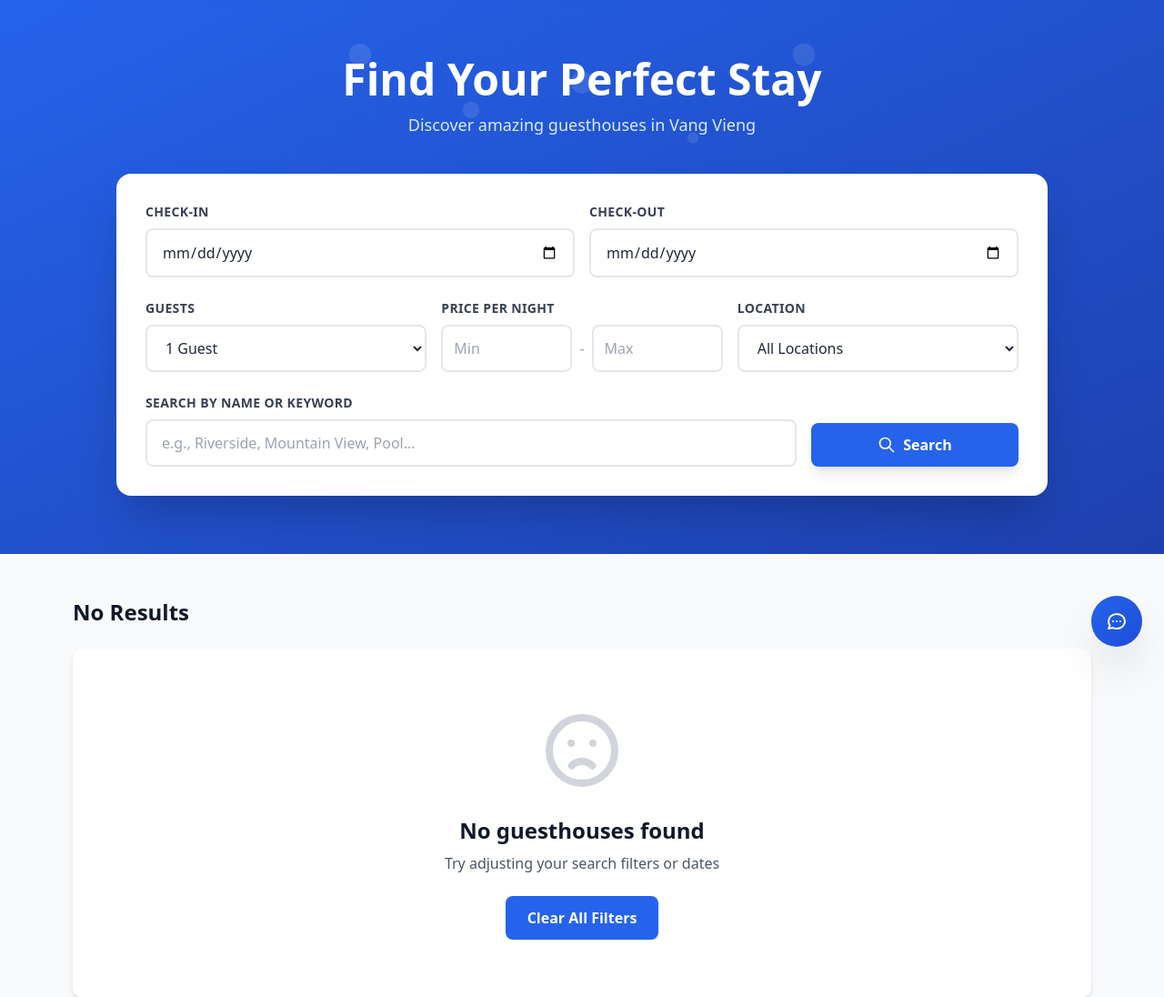
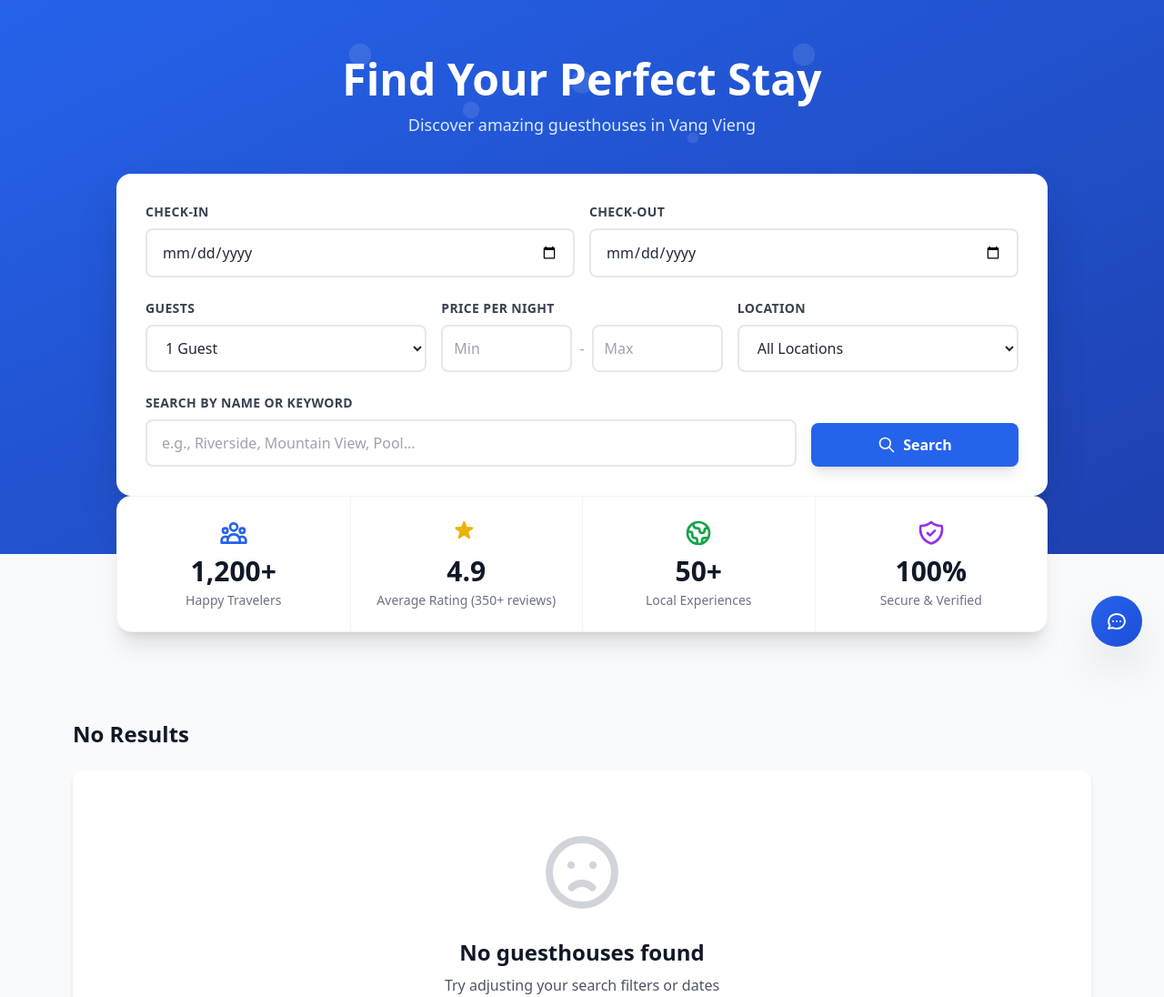
Before and after one commit to Tawom/vangviengstay, a Django app: page / in a window 1280 px wide. Shown: the part 65-1161 px from the top of the page at 91% size. Run offline with Django 5.2, Linux system fonts and the light colour scheme; data comes from the database, SQL or seed files in the repository; data that the repository does not hold is empty; some libraries are stand-ins or nearby versions.

Commit message:
feat: add social proof stats bar to homepage template

```diff
--- a/guesthouse/templates/guesthouse/guesthouse_list.html
+++ b/guesthouse/templates/guesthouse/guesthouse_list.html
@@ -157,6 +157,59 @@
     </div>
 </div>
 
+<!-- ========================================== -->
+<!-- ✅ SOCIAL PROOF STATS BAR (NEWLY ADDED)    -->
+<!-- ========================================== -->
+<div class="bg-white shadow-xl rounded-2xl max-w-5xl mx-auto -mt-16 relative z-20 border border-gray-100 mb-12">
+    <div class="grid grid-cols-2 md:grid-cols-4 divide-x divide-gray-100">
+
+        <!-- Stat 1: Happy Travelers -->
+        <div class="p-6 text-center">
+            <div class="flex items-center justify-center mb-2">
+                <svg class="w-8 h-8 text-blue-600" fill="none" stroke="currentColor" viewBox="0 0 24 24">
+                    <path stroke-linecap="round" stroke-linejoin="round" stroke-width="2" d="M17 20h5v-2a3 3 0 00-5.356-1.857M17 20H7m10 0v-2c0-.656-.126-1.283-.356-1.857M7 20H2v-2a3 3 0 015.356-1.857M7 20v-2c0-.656.126-1.283.356-1.857m0 0a5.002 5.002 0 019.288 0M15 7a3 3 0 11-6 0 3 3 0 016 0zm6 3a2 2 0 11-4 0 2 2 0 014 0zM7 10a2 2 0 11-4 0 2 2 0 014 0z"></path>
+                </svg>
+            </div>
+            <p class="text-3xl font-bold text-gray-900">{{ total_travelers|default:"1,200" }}+</p>
+            <p class="text-sm text-gray-500 font-medium mt-1">Happy Travelers</p>
+        </div>
+
+        <!-- Stat 2: Average Rating -->
+        <div class="p-6 text-center">
+            <div class="flex items-center justify-center mb-2">
+                <svg class="w-8 h-8 text-yellow-500" fill="currentColor" viewBox="0 0 24 24">
+                    <path d="M9.049 2.927c.3-.921 1.603-.921 1.902 0l1.07 3.292a1 1 0 00.95.69h3.462c.969 0 1.371 1.24.588 1.81l-2.8 2.034a1 1 0 00-.364 1.118l1.07 3.292c.3.921-.755 1.688-1.54 1.118l-2.8-2.034a1 1 0 00-1.175 0l-2.8 2.034c-.784.57-1.838-.197-1.539-1.118l1.07-3.292a1 1 0 00-.364-1.118L2.98 8.72c-.783-.57-.38-1.81.588-1.81h3.461a1 1 0 00.951-.69l1.07-3.292z"></path>
+                </svg>
+            </div>
+            <p class="text-3xl font-bold text-gray-900">{{ overall_rating|default:"4.9" }}</p>
+            <p class="text-sm text-gray-500 font-medium mt-1">Average Rating ({{ total_reviews|default:"350" }}+ reviews)</p>
+        </div>
+
+        <!-- Stat 3: Local Experiences -->
+        <div class="p-6 text-center">
+            <div class="flex items-center justify-center mb-2">
+                <svg class="w-8 h-8 text-green-600" fill="none" stroke="currentColor" viewBox="0 0 24 24">
+                    <path stroke-linecap="round" stroke-linejoin="round" stroke-width="2" d="M3.055 11H5a2 2 0 012 2v1a2 2 0 002 2 2 2 0 012 2v2.945M8 3.935V5.5A2.5 2.5 0 0010.5 8h.5a2 2 0 012 2 2 2 0 104 0 2 2 0 012-2h1.064M15 20.488V18a2 2 0 012-2h3.064M21 12a9 9 0 11-18 0 9 9 0 0118 0z"></path>
+                </svg>
+            </div>
+            <p class="text-3xl font-bold text-gray-900">{{ total_listings|default:"50" }}+</p>
+            <p class="text-sm text-gray-500 font-medium mt-1">Local Experiences</p>
+        </div>
+
+        <!-- Stat 4: Secure & Verified -->
+        <div class="p-6 text-center">
+            <div class="flex items-center justify-center mb-2">
+                <svg class="w-8 h-8 text-purple-600" fill="none" stroke="currentColor" viewBox="0 0 24 24">
+                    <path stroke-linecap="round" stroke-linejoin="round" stroke-width="2" d="M9 12l2 2 4-4m5.618-4.016A11.955 11.955 0 0112 2.944a11.955 11.955 0 01-8.618 3.04A12.02 12.02 0 003 9c0 5.591 3.824 10.29 9 11.622 5.176-1.332 9-6.03 9-11.622 0-1.042-.133-2.052-.382-3.016z"></path>
+                </svg>
+            </div>
+            <p class="text-3xl font-bold text-gray-900">100%</p>
+            <p class="text-sm text-gray-500 font-medium mt-1">Secure & Verified</p>
+        </div>
+
+    </div>
+</div>
+
 <!-- Results Section -->
 <div class="max-w-6xl mx-auto px-4 py-12">
     <div class="flex justify-between items-center mb-6">
@@ -189,7 +242,6 @@
                         <!-- Price Badge (Updated to LAK) -->
                         <div class="absolute top-4 right-4 bg-white px-3 py-1 rounded-full text-sm font-bold shadow-lg">
                             ₭{{ guesthouse.price_per_night | intcomma }}<span class="text-gray-500 text-xs">/night</span>
-                            <!-- ${{ guesthouse.price_per_night }}<span class="text-gray-500 text-xs">/night</span> -->
                         </div>
 
                         <!-- Rating Badge (if reviews exist) -->
--- a/guesthouse/views.py
+++ b/guesthouse/views.py
@@ -5,7 +5,7 @@ from django.contrib.auth import login, logout
 from django.contrib.auth.decorators import login_required
 from django.contrib.auth.forms import AuthenticationForm
 from django.core.exceptions import ValidationError
-from django.db.models import Q, Min, Max
+from django.db.models import Q, Min, Max, Avg  # ✅ Added Avg
 from django.shortcuts import render, get_object_or_404, redirect
 from django.utils import timezone
 
@@ -25,11 +25,11 @@ from .forms import (
 )
 from .models import Booking, Guesthouse, GuesthouseReview
 
-# Import models from other apps for the universal dashboard
-from tours.models import TourBooking
-from guides.models import GuideBooking
-from motorbike.models import MotorbikeBooking
-from buggy.models import BuggyCarBooking
+# Import models from other apps for the universal dashboard AND social proof stats
+from tours.models import Tour, TourBooking, TourReview
+from guides.models import Guide, GuideBooking, GuideReview
+from motorbike.models import Motorbike, MotorbikeBooking, MotorbikeReview
+from buggy.models import BuggyCar, BuggyCarBooking, BuggyCarReview
 
 
 # ==========================================
@@ -99,6 +99,44 @@ def guesthouse_list(request):
         max_price=Max('price_per_night')
     )
 
+    # ==========================================
+    # ✅ SOCIAL PROOF STATS CALCULATION
+    # ==========================================
+
+    # 1. Total Active Listings
+    total_listings = (
+        Guesthouse.objects.filter(is_active=True).count() +
+        Tour.objects.filter(is_active=True).count() +
+        Guide.objects.filter(is_active=True).count() +
+        Motorbike.objects.filter(is_active=True).count() +
+        BuggyCar.objects.filter(is_active=True).count()
+    )
+
+    # 2. Total Happy Travelers (Confirmed or Completed Bookings)
+    total_travelers = (
+        Booking.objects.filter(status__in=['confirmed', 'completed']).count() +
+        TourBooking.objects.filter(status__in=['confirmed', 'completed']).count() +
+        GuideBooking.objects.filter(status__in=['confirmed', 'completed']).count() +
+        MotorbikeBooking.objects.filter(status__in=['confirmed', 'completed']).count() +
+        BuggyCarBooking.objects.filter(status__in=['confirmed', 'completed']).count()
+    )
+
+    # 3. Average Rating & Total Reviews (Aggregate across all apps)
+    review_models = [GuesthouseReview, TourReview, GuideReview, MotorbikeReview, BuggyCarReview]
+    all_ratings = []
+    total_reviews = 0
+
+    for model in review_models:
+        agg = model.objects.aggregate(Avg('rating'))
+        if agg['rating__avg']:
+            all_ratings.append(agg['rating__avg'])
+        total_reviews += model.objects.count()
+
+    # Calculate overall average, fallback to 4.9 if no reviews yet
+    overall_rating = round(sum(all_ratings) / len(all_ratings), 1) if all_ratings else 4.9
+
+    # ==========================================
+
     context = {
         'guesthouses': guesthouses,
         'search_query': search_query,
@@ -112,7 +150,12 @@ def guesthouse_list(request):
         'price_range': {
             'min': int(price_stats['min_price'] or 0),
             'max': int(price_stats['max_price'] or 100)
-        }
+        },
+        # ✅ Add stats to context
+        'total_listings': total_listings,
+        'total_travelers': total_travelers,
+        'overall_rating': overall_rating,
+        'total_reviews': total_reviews,
     }
 
     return render(request, 'guesthouse/guesthouse_list.html', context)
```
Also changed, not shown: templates/base.html (+7 -6 lines).
